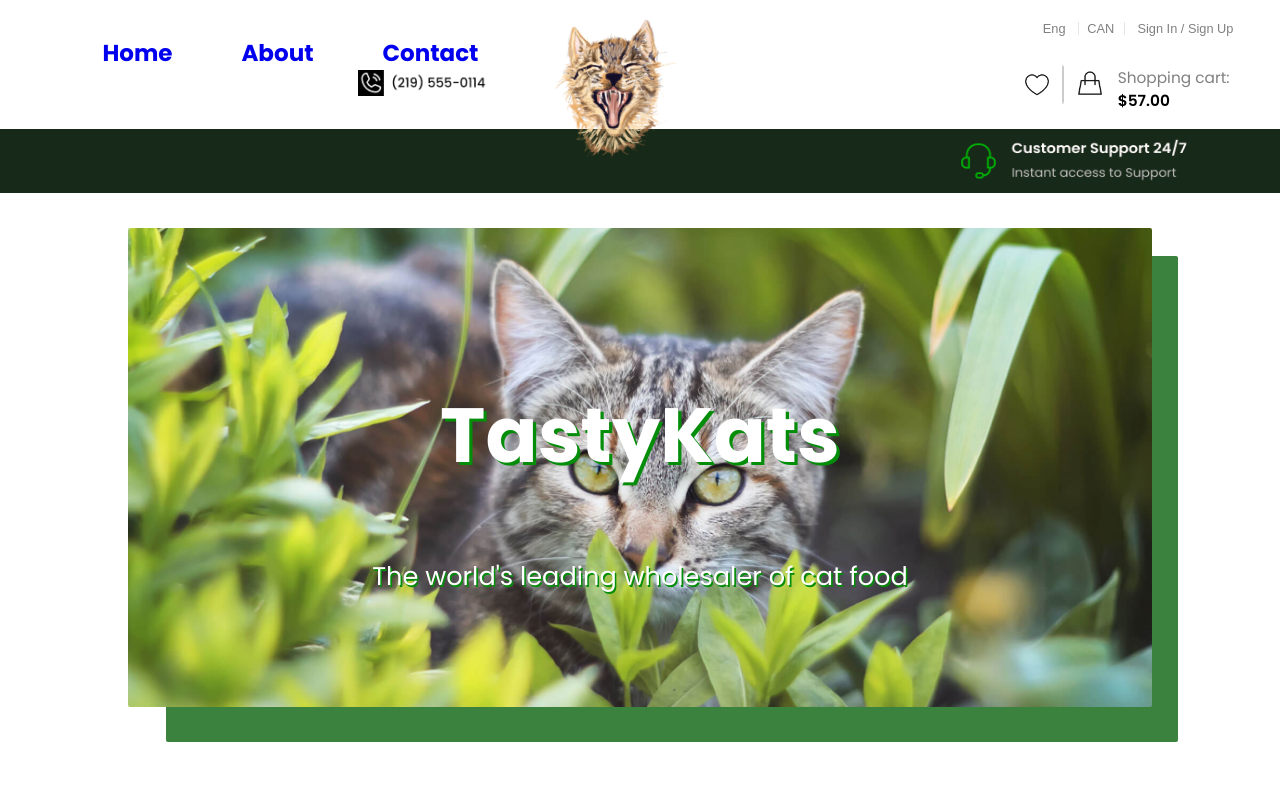
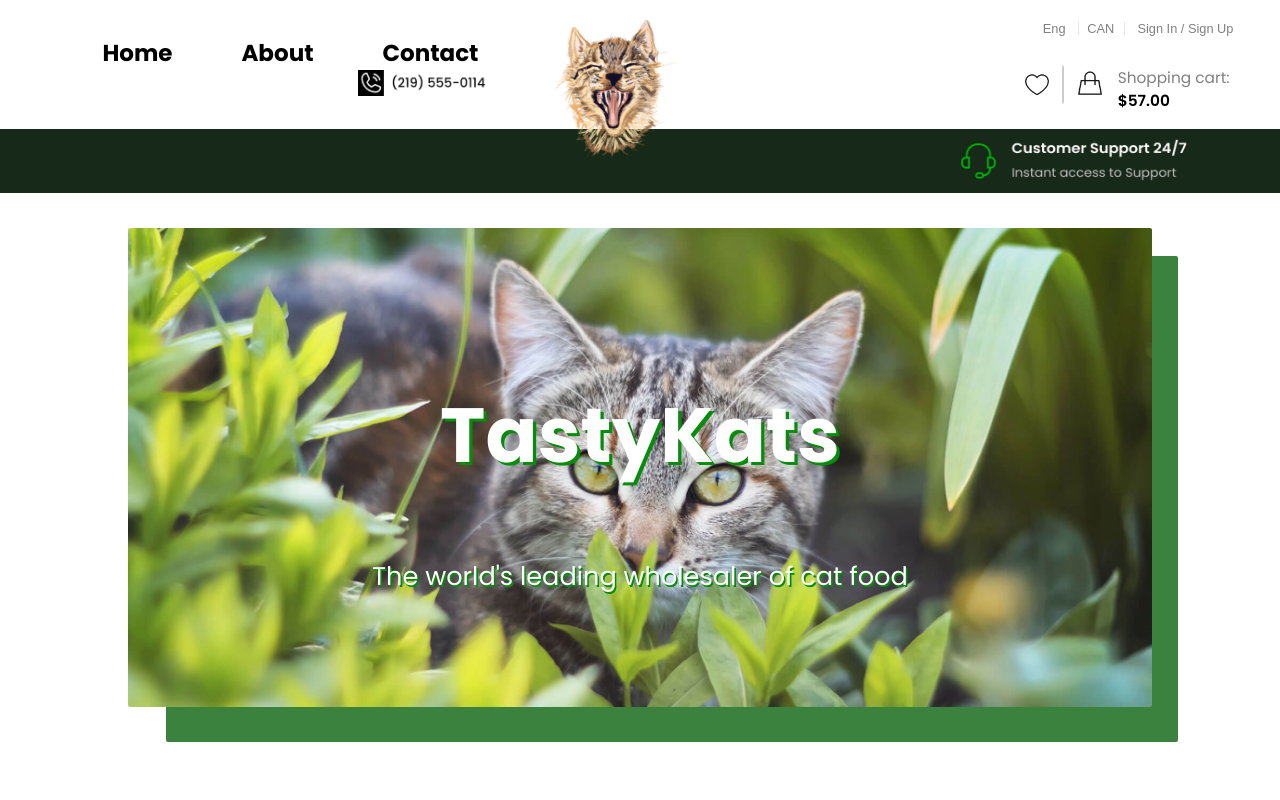
Before and after one commit to MumtaazM/TastyKat, a plain HTML site: page index.html in a window 1280 px wide. Shown: the top 800 px of the page. Drawn offline with Linux system fonts and the light colour scheme.

Commit message:
Update styles.css

```diff
--- a/styles.css
+++ b/styles.css
@@ -31,11 +31,8 @@ nav li {
     padding-right: 5vw;
 }
 
-a:link {
+a:any-link {
     text-decoration: none;
-}
-
-a:visited {
     color: black;
 }
 
```
